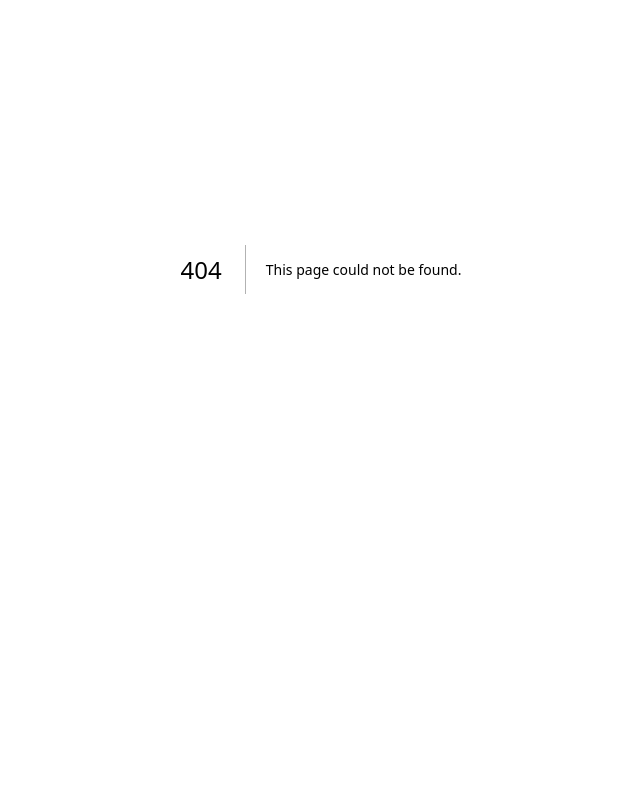
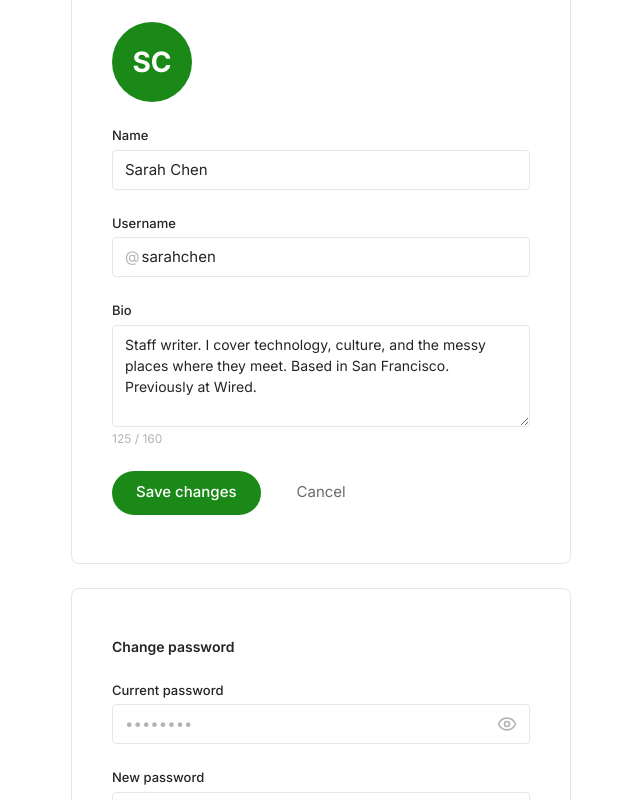
Before and after one commit to earth774/medium-clone, a Next.js app in the folder web/: page /profile/edit in a window 1280 px wide. Before the commit this address had no page. Shown: the part 220-1020 px from the top of the page, without its empty margins (319-959 px from the left). Before the commit the page ends 921 px from the top, so only its background shows below. Built offline with nearby package versions, Linux system fonts and the light colour scheme.

Commit message:
Add Edit Profile Page UI components, including layout, profile and password cards, and form handling. Update design specifications and integrate lucide-react for icons. Modify ProfileHeader for navigation to the edit page.

```diff
--- a/web/app/profile/ProfileHeader.tsx
+++ b/web/app/profile/ProfileHeader.tsx
@@ -1,5 +1,6 @@
 "use client";
 
+import Link from "next/link";
 import { Pencil } from "lucide-react";
 
 function getInitials(name: string): string {
@@ -41,13 +42,13 @@ export default function ProfileHeader({
             <span>{followersCount} Followers</span>
             <span>{followingCount} Following</span>
           </div>
-          <button
-            type="button"
+          <Link
+            href="/profile/edit"
             className="self-start rounded-full border border-border bg-white px-4 py-2 text-sm font-normal text-text-1 hover:bg-surface transition-colors flex items-center gap-2"
           >
             <Pencil className="w-3.5 h-3.5" strokeWidth={2} />
             Edit profile
-          </button>
+          </Link>
         </div>
       </div>
     </div>
--- /dev/null
+++ b/web/app/profile/edit/layout.tsx
@@ -0,0 +1,14 @@
+import type { Metadata } from "next";
+
+export const metadata: Metadata = {
+  title: "Edit Profile — Medium",
+  description: "Edit your profile and change password",
+};
+
+export default function EditProfileLayout({
+  children,
+}: {
+  children: React.ReactNode;
+}) {
+  return <>{children}</>;
+}
--- /dev/null
+++ b/web/app/profile/edit/page.tsx
@@ -0,0 +1,224 @@
+"use client";
+
+import Link from "next/link";
+import { useState } from "react";
+import { Eye, EyeOff } from "lucide-react";
+
+function getInitials(name: string): string {
+  const parts = name.trim().split(/\s+/);
+  if (parts.length >= 2) {
+    return (parts[0][0] + parts[parts.length - 1][0]).toUpperCase();
+  }
+  return name.slice(0, 2).toUpperCase();
+}
+
+const BIO_MAX = 160;
+
+const inputBase =
+  "h-10 w-full rounded border border-border bg-white px-3 text-text-1 placeholder:text-text-3 focus:outline-none focus:ring-2 focus:ring-primary/30 focus:border-primary text-[15px]";
+
+function PasswordInput({
+  id,
+  label,
+  value,
+  onChange,
+  placeholder = "••••••••",
+}: {
+  id: string;
+  label: string;
+  value: string;
+  onChange: (v: string) => void;
+  placeholder?: string;
+}) {
+  const [show, setShow] = useState(false);
+  return (
+    <div className="flex flex-col gap-1">
+      <label htmlFor={id} className="text-[13px] font-medium text-text-1">
+        {label}
+      </label>
+      <div className="flex h-10 w-full items-center justify-between gap-2 rounded border border-border bg-white px-3 text-text-1 focus-within:ring-2 focus-within:ring-primary/30 focus-within:border-primary">
+        <input
+          id={id}
+          type={show ? "text" : "password"}
+          value={value}
+          onChange={(e) => onChange(e.target.value)}
+          className="min-w-0 flex-1 bg-transparent text-[15px] placeholder:text-text-3 focus:outline-none"
+          placeholder={placeholder}
+        />
+        <button
+          type="button"
+          onClick={() => setShow((s) => !s)}
+          className="shrink-0 text-text-3 hover:text-text-2 transition-colors"
+          aria-label={show ? "Hide password" : "Show password"}
+          tabIndex={-1}
+        >
+          {show ? (
+            <EyeOff className="w-5 h-5" aria-hidden />
+          ) : (
+            <Eye className="w-5 h-5" aria-hidden />
+          )}
+        </button>
+      </div>
+    </div>
+  );
+}
+
+// Mock data for UI — TODO: wire to API/auth
+const MOCK_PROFILE = {
+  name: "Sarah Chen",
+  username: "sarahchen",
+  bio: "Staff writer. I cover technology, culture, and the messy places where they meet. Based in San Francisco. Previously at Wired.",
+};
+
+export default function EditProfilePage() {
+  const [name, setName] = useState(MOCK_PROFILE.name);
+  const [username, setUsername] = useState(MOCK_PROFILE.username);
+  const [bio, setBio] = useState(MOCK_PROFILE.bio);
+  const [currentPassword, setCurrentPassword] = useState("");
+  const [newPassword, setNewPassword] = useState("");
+  const [confirmPassword, setConfirmPassword] = useState("");
+
+  const bioCount = bio.length;
+  const bioOverLimit = bioCount > BIO_MAX;
+
+  return (
+    <div className="w-full max-w-[500px] mx-auto pt-8 sm:pt-12 pb-12 flex flex-col gap-6">
+      {/* Profile card — matches epProfileCard */}
+      <section
+        className="rounded-lg border border-border bg-white px-10 py-12 flex flex-col gap-6"
+        aria-labelledby="edit-profile-title"
+      >
+        <h1
+          id="edit-profile-title"
+          className="font-logo text-2xl font-semibold text-text-1"
+        >
+          Edit profile
+        </h1>
+
+        {/* Avatar */}
+        <div className="flex flex-col items-center sm:items-start gap-3">
+          <div
+            className="w-20 h-20 rounded-full bg-primary flex items-center justify-center text-white font-bold text-[28px] shrink-0"
+            aria-hidden
+          >
+            {getInitials(name)}
+          </div>
+        </div>
+
+        {/* Name */}
+        <div className="flex flex-col gap-1">
+          <label htmlFor="edit-name" className="text-[13px] font-medium text-text-1">
+            Name
+          </label>
+          <input
+            id="edit-name"
+            type="text"
+            value={name}
+            onChange={(e) => setName(e.target.value)}
+            className={inputBase}
+            placeholder="Your name"
+          />
+        </div>
+
+        {/* Username — with @ prefix like design */}
+        <div className="flex flex-col gap-1">
+          <label
+            htmlFor="edit-username"
+            className="text-[13px] font-medium text-text-1"
+          >
+            Username
+          </label>
+          <div className="flex h-10 w-full items-center gap-0.5 rounded border border-border bg-white px-3 text-text-1 focus-within:ring-2 focus-within:ring-primary/30 focus-within:border-primary">
+            <span className="text-[15px] text-text-3 shrink-0">@</span>
+            <input
+              id="edit-username"
+              type="text"
+              value={username}
+              onChange={(e) => setUsername(e.target.value)}
+              className="min-w-0 flex-1 bg-transparent text-[15px] placeholder:text-text-3 focus:outline-none"
+              placeholder="username"
+            />
+          </div>
+        </div>
+
+        {/* Bio */}
+        <div className="flex flex-col gap-1">
+          <label htmlFor="edit-bio" className="text-[13px] font-medium text-text-1">
+            Bio
+          </label>
+          <textarea
+            id="edit-bio"
+            value={bio}
+            onChange={(e) => setBio(e.target.value)}
+            maxLength={BIO_MAX}
+            rows={4}
+            className="min-h-[80px] w-full rounded border border-border bg-white px-3 py-2 text-text-1 placeholder:text-text-3 focus:outline-none focus:ring-2 focus:ring-primary/30 focus:border-primary resize-y text-[14px]"
+            placeholder="Tell readers about yourself"
+          />
+          <p
+            className={`text-xs ${bioOverLimit ? "text-like" : "text-text-3"}`}
+          >
+            {bioCount} / {BIO_MAX}
+          </p>
+        </div>
+
+        {/* Buttons — gap-3, h-11 → h-[44px] to match design */}
+        <div className="flex flex-row gap-3">
+          <button
+            type="button"
+            className="h-[44px] rounded-full bg-primary px-6 text-white font-medium text-[15px] hover:opacity-90 transition-opacity"
+          >
+            Save changes
+          </button>
+          <Link
+            href="/profile"
+            className="h-[44px] rounded-full flex items-center justify-center px-6 text-text-2 text-[15px] hover:text-text-1 transition-colors"
+          >
+            Cancel
+          </Link>
+        </div>
+      </section>
+
+      {/* Password card — matches epPasswordCard */}
+      <section
+        className="rounded-lg border border-border bg-white px-10 py-12 flex flex-col gap-6"
+        aria-labelledby="change-password-title"
+      >
+        <h2
+          id="change-password-title"
+          className="text-sm font-semibold text-text-1"
+        >
+          Change password
+        </h2>
+
+        <div className="flex flex-col gap-6">
+          <PasswordInput
+            id="edit-current-password"
+            label="Current password"
+            value={currentPassword}
+            onChange={setCurrentPassword}
+          />
+          <PasswordInput
+            id="edit-new-password"
+            label="New password"
+            value={newPassword}
+            onChange={setNewPassword}
+          />
+          <PasswordInput
+            id="edit-confirm-password"
+            label="Confirm password"
+            value={confirmPassword}
+            onChange={setConfirmPassword}
+          />
+        </div>
+
+        <button
+          type="button"
+          className="h-[44px] w-fit rounded-full bg-primary px-6 text-white font-semibold text-[15px] hover:opacity-90 transition-opacity"
+        >
+          Update password
+        </button>
+      </section>
+    </div>
+  );
+}
```
Also changed, not shown: 2 other files (tests, documents, lock files or other folders).
